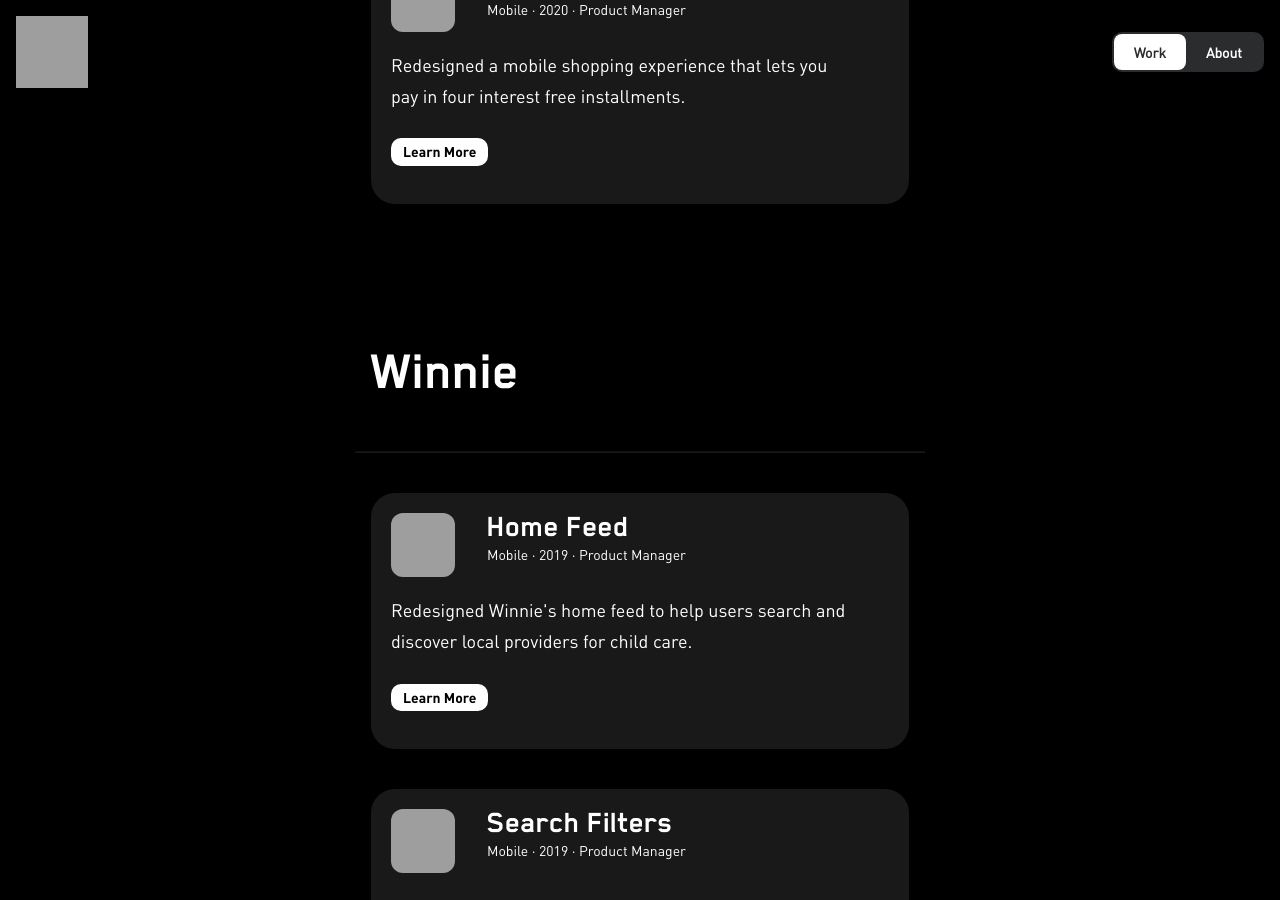
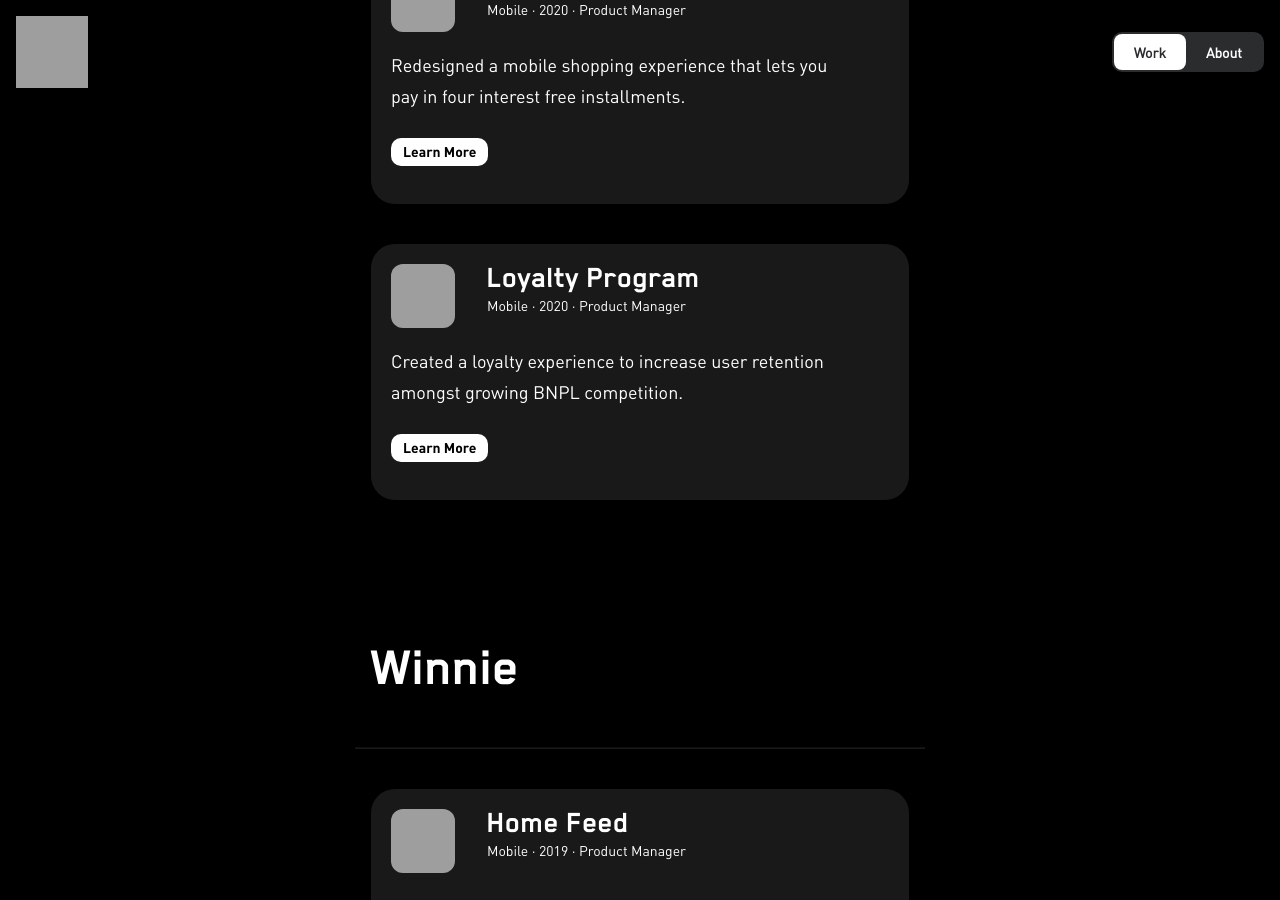
Before and after one commit to jotd/jotd-portfolio, a Jekyll site: the page work/index.html, which Jekyll copies as it is, in a window 1280 px wide and 900 px high, scrolled down 341 px. Built offline with Jekyll 4.4.1, drawn with Linux system fonts in a browser that asks for light colours; grey boxes are pictures that could not be loaded.

Commit message:
Update index.html

```diff
--- a/work/index.html
+++ b/work/index.html
@@ -71,6 +71,28 @@
   </div>
 </div>
 
+ <!-- Project 2 -->
+ <div class="work-container offset-card-1">
+  <div class="work-description">
+    <div class="work-header">
+      <img
+        src="https://jotsd.s3.us-west-1.amazonaws.com/afterpay/app-icon.jpg"
+        alt
+        class="work-logo"
+      />
+      <div class="work-header-text">
+        <p class="title">Loyalty Program</p>
+        <p class="work-metadata">Mobile · 2020 · Product Manager</p>
+        <p class="blurb">
+          Created a loyalty experience to increase user retention amongst growing BNPL competition.
+        </p>
+         <a href="/winnie/home-feed.html">
+          <p class="tag"><span class="tag-text">Learn More</span></p>
+        </a>
+      </div>
+    </div>
+  </div>
+</div>
 
 
 <!---------------------------------------------------------------------------------------->
```
